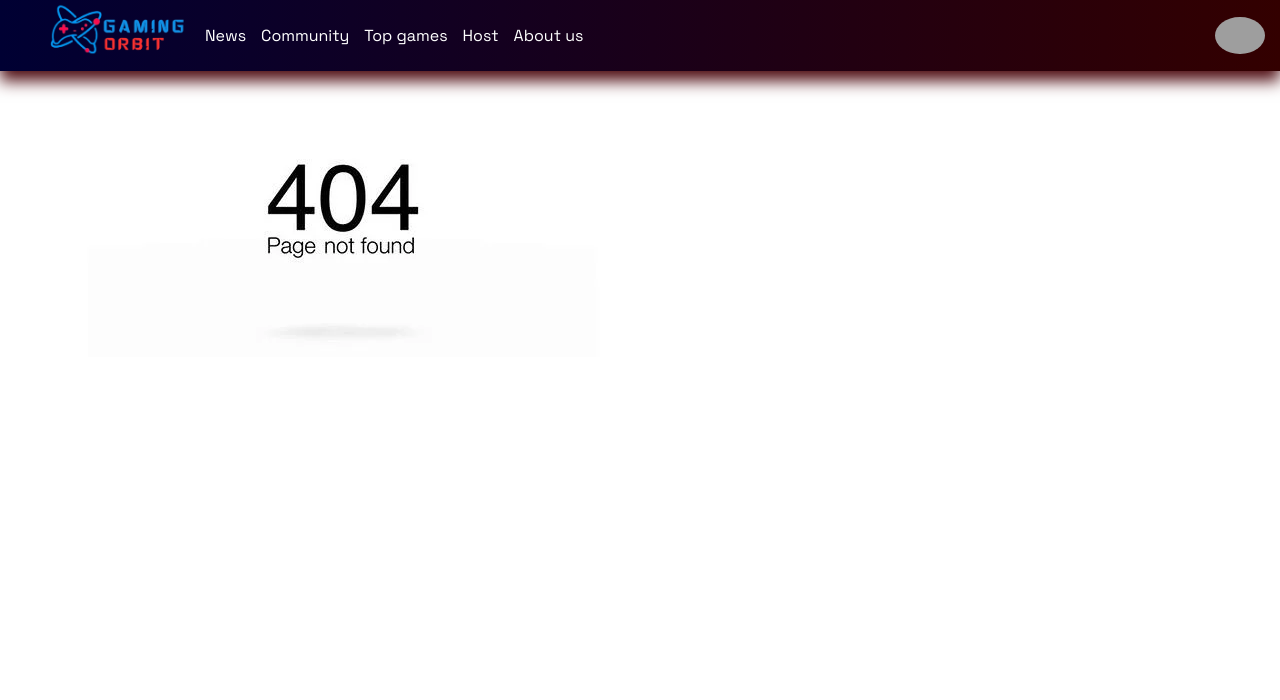
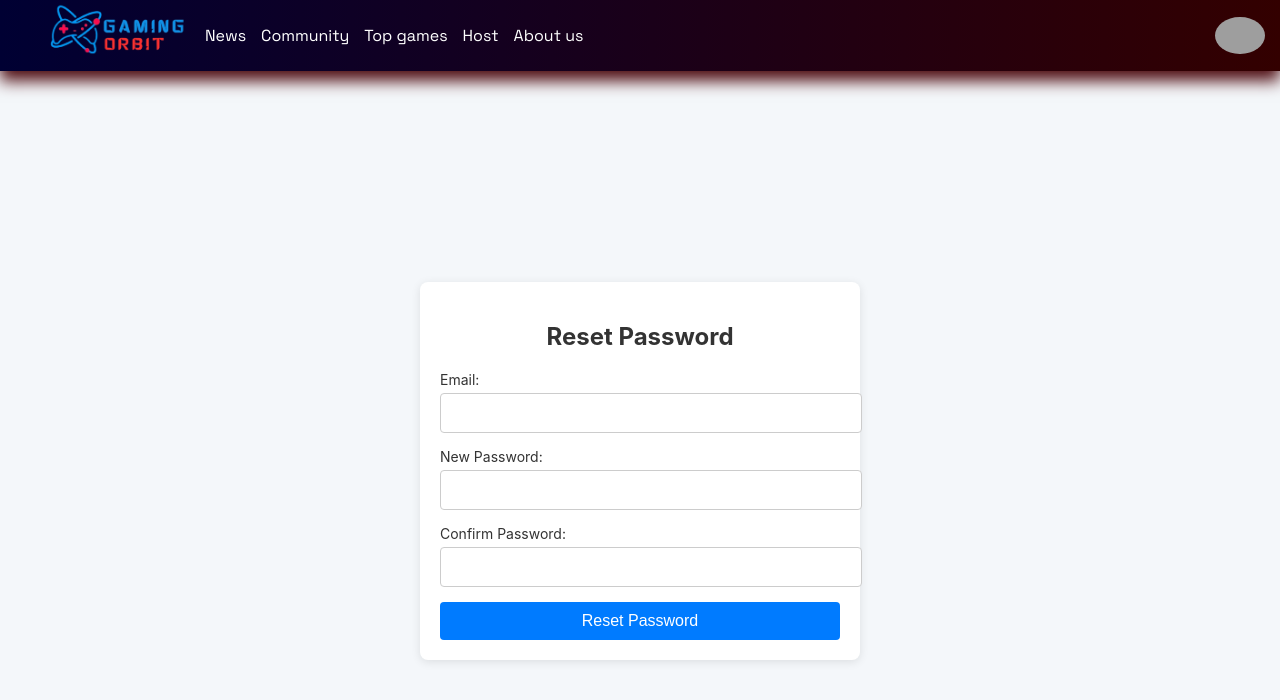
Before and after one commit to pratimashrestha1/GamingOrbit, a React (Create React App) app: page /reset-password in a window 1280 px wide. Shown: the top 700 px of the page. Built offline with nearby package versions, Linux system fonts and the light colour scheme; no server answers; grey boxes are pictures that could not be loaded; a web font is replaced by a local one.

Commit message:
forget password complete

```diff
--- a/public/forget_password.html
+++ b/public/forget_password.html
@@ -3,15 +3,78 @@
 <head>
     <meta charset="UTF-8">
     <meta name="viewport" content="width=device-width, initial-scale=1.0">
-    <title>forget_password</title>
+    <title>Forget Password</title>
+    <!-- <link rel="stylesheet" href="styles.css"> -->
     <style>
-
+        body {
+            font-family: 'Segoe UI', Tahoma, Geneva, Verdana, sans-serif;
+            background-color: #f4f4f9;
+            margin: 0;
+            padding: 0;
+            display: flex;
+            justify-content: center;
+            align-items: center;
+            height: 100vh;
+        }
+        .container {
+            background-color: #ffffff;
+            padding: 2rem;
+            border-radius: 8px;
+            box-shadow: 0 4px 8px rgba(0, 0, 0, 0.1);
+            width: 100%;
+            max-width: 400px;
+            text-align: center;
+        }
+        h1 {
+            margin-bottom: 1rem;
+            color: #333;
+        }
+        p {
+            color: #666;
+            font-size: 0.9rem;
+            margin-bottom: 1.5rem;
+        }
+        input[type="email"] {
+            width: 100%;
+            padding: 0.8rem;
+            margin-bottom: 1rem;
+            border: 1px solid #ccc;
+            border-radius: 4px;
+            box-sizing: border-box;
+        }
+        button {
+            background-color: #4CAF50;
+            color: white;
+            padding: 0.8rem;
+            border: none;
+            border-radius: 4px;
+            cursor: pointer;
+            font-size: 1rem;
+            width: 100%;
+        }
+        button:hover {
+            background-color: #45a049;
+        }
+        .back-link {
+            margin-top: 1rem;
+            display: inline-block;
+            color: #4CAF50;
+            text-decoration: none;
+        }
+        .back-link:hover {
+            text-decoration: underline;
+        }
     </style>
 </head>
 <body>
-    <p>Enter your email or phone number that was registered to find your account</p>
-    <form action="" method="">
-        <input type="text">
-    </form>
+    <div class="container">
+        <h1>Forgot Your Password?</h1>
+        <p>Enter your email address below, and we'll send you instructions to reset your password.</p>
+        <form action="https://gamingorbit.onrender.com/postData/forgot_password" method="POST">
+            <input type="email" name="email" placeholder="Enter your email" required>
+            <button type="submit">Send Reset Link</button>
+        </form>
+        <a href="#" class="back-link">Back to Login</a>
+    </div>
 </body>
 </html>
--- a/src/App.js
+++ b/src/App.js
@@ -24,6 +24,7 @@ import ViewTournament from "./Components/tournament/ViewTournament";
 import TieSheet from './Components/tournament/BackupTieSheet';
 import MyTournament from './Components/tournament/MyTournament';
 import LoadFromTop from './Components/LoadFromTop';
+import ResetPassword from './ResetPassword';
 
 function App() {
   const theme = {
@@ -84,6 +85,7 @@ function App() {
               <Route path="/viewTour" element={<ViewTournament />} />
               <Route path="/tie-sheet" element={<TieSheet />} />
               <Route path="/my-tournament" element={<MyTournament />} />
+              <Route path="/reset-password" element={<ResetPassword />} />
             </Routes>
 
           </BrowserRouter>
--- a/src/Components/Modal.jsx
+++ b/src/Components/Modal.jsx
@@ -30,6 +30,7 @@ function Modal() {
         localStorage.setItem("username", data.username);
         localStorage.setItem("profile", data.photo);
         localStorage.setItem("userId", data.userId);
+        localStorage.setItem("email", data.email);
         alert("login successful");
       } else {
         alert("invalid username and password");
--- /dev/null
+++ b/src/ResetPassword.jsx
@@ -0,0 +1,184 @@
+import React, { useState, useEffect } from "react";
+import { useSearchParams } from "react-router-dom";
+import styled from "styled-components";
+
+function ResetPassword() {
+  const [searchParams] = useSearchParams();
+  const token = searchParams.get("token");
+
+  const [userEmail, setUserEmail] = useState("");
+  const [newPassword, setNewPassword] = useState("");
+  const [confirmPassword, setConfirmPassword] = useState("");
+  const [error, setError] = useState("");
+  const [success, setSuccess] = useState("");
+
+  useEffect(() => {
+    // You can get the email from localStorage if it's stored there
+    const email = localStorage.getItem("email");
+    setUserEmail(email); // Set the email to state
+  }, []);
+
+  const handleSubmit = (e) => {
+    e.preventDefault();
+
+    if (newPassword !== confirmPassword) {
+      setError("Passwords don't match.");
+      return;
+    }
+
+    // Send the request to backend for password reset
+    fetch(`${process.env.REACT_APP_API_BASE_URL}/postData/reset-password`, {
+      method: "PATCH",
+      headers: {
+        "Content-Type": "application/json",
+      },
+      body: JSON.stringify({
+        token,
+        email: userEmail,
+        newPassword,
+      }),
+    })
+      .then((response) => response.json())
+      .then((data) => {
+        if (data.success) {
+          let countdown = 5;
+
+          // Show initial message
+          setSuccess(`password reset successfully \n Redirecting to homepage in ${countdown} seconds...`);
+          setError('');
+
+          // Update message every second
+          const interval = setInterval(() => {
+            countdown -= 1;
+            setSuccess(`password reset successfully \n Redirecting to homepage in ${countdown} seconds...`);
+
+            if (countdown <= 0) {
+              clearInterval(interval); // Stop the countdown
+              window.location.href = process.env.REACT_APP_FRONTEND_BASE_URL; // Redirect to homepage
+            }
+          }, 1000);
+        } else {
+          setError(data.message || 'Error resetting password');
+        }
+      })
+
+      .catch((error) => {
+        setError("An error occurred. Please try again later.");
+      });
+  };
+
+  return (
+    <Wrapper>
+      <div className="reset-password-container">
+        <div className="reset-password-box">
+          <h2>Reset Password</h2>
+          {error && <div className="error-message">{error}</div>}
+          {success && <p style={{ whiteSpace: 'pre-line' ,color:' green'}}>{success}</p>}
+
+          <form onSubmit={handleSubmit}>
+            <div className="form-group">
+              <label>Email:</label>
+              <input type="email" value={userEmail} readOnly />
+            </div>
+
+            <div className="form-group">
+              <label>New Password:</label>
+              <input
+                type="password"
+                value={newPassword}
+                onChange={(e) => setNewPassword(e.target.value)}
+                required
+              />
+            </div>
+
+            <div className="form-group">
+              <label>Confirm Password:</label>
+              <input
+                type="password"
+                value={confirmPassword}
+                onChange={(e) => setConfirmPassword(e.target.value)}
+                required
+              />
+            </div>
+
+            <button type="submit" className="submit-btn">
+              Reset Password
+            </button>
+          </form>
+        </div>
+      </div>
+    </Wrapper>
+  );
+}
+
+export default ResetPassword;
+
+const Wrapper = styled.div`
+  .reset-password-container {
+    display: flex;
+    justify-content: center;
+    align-items: center;
+    min-height: 100vh;
+    background-color: #f4f7fa;
+  }
+
+  .reset-password-box {
+    background-color: #ffffff;
+    padding: 20px;
+    border-radius: 8px;
+    box-shadow: 0 2px 10px rgba(0, 0, 0, 0.1);
+    width: 100%;
+    max-width: 400px;
+    text-align: center;
+  }
+
+  .reset-password-box h2 {
+    margin-bottom: 20px;
+    color: #333;
+  }
+
+  .form-group {
+    margin-bottom: 15px;
+    text-align: left;
+  }
+
+  .form-group label {
+    display: block;
+    font-size: 14px;
+    color: #333;
+  }
+
+  .form-group input {
+    width: 100%;
+    padding: 10px;
+    margin-top: 5px;
+    font-size: 16px;
+    border: 1px solid #ccc;
+    border-radius: 4px;
+    outline: none;
+  }
+
+  .form-group input:focus {
+    border-color: #007bff;
+  }
+
+  .submit-btn {
+    width: 100%;
+    padding: 10px;
+    background-color: #007bff;
+    color: #fff;
+    border: none;
+    border-radius: 4px;
+    cursor: pointer;
+    font-size: 16px;
+  }
+
+  .submit-btn:hover {
+    background-color: #0056b3;
+  }
+
+  .error-message {
+    color: red;
+    margin-bottom: 15px;
+  }
+`;
```
Also changed, not shown: public/create_account.html (+4 -3 lines), src/Components/tournament/JoinTournament.jsx (line endings or trailing spaces).
